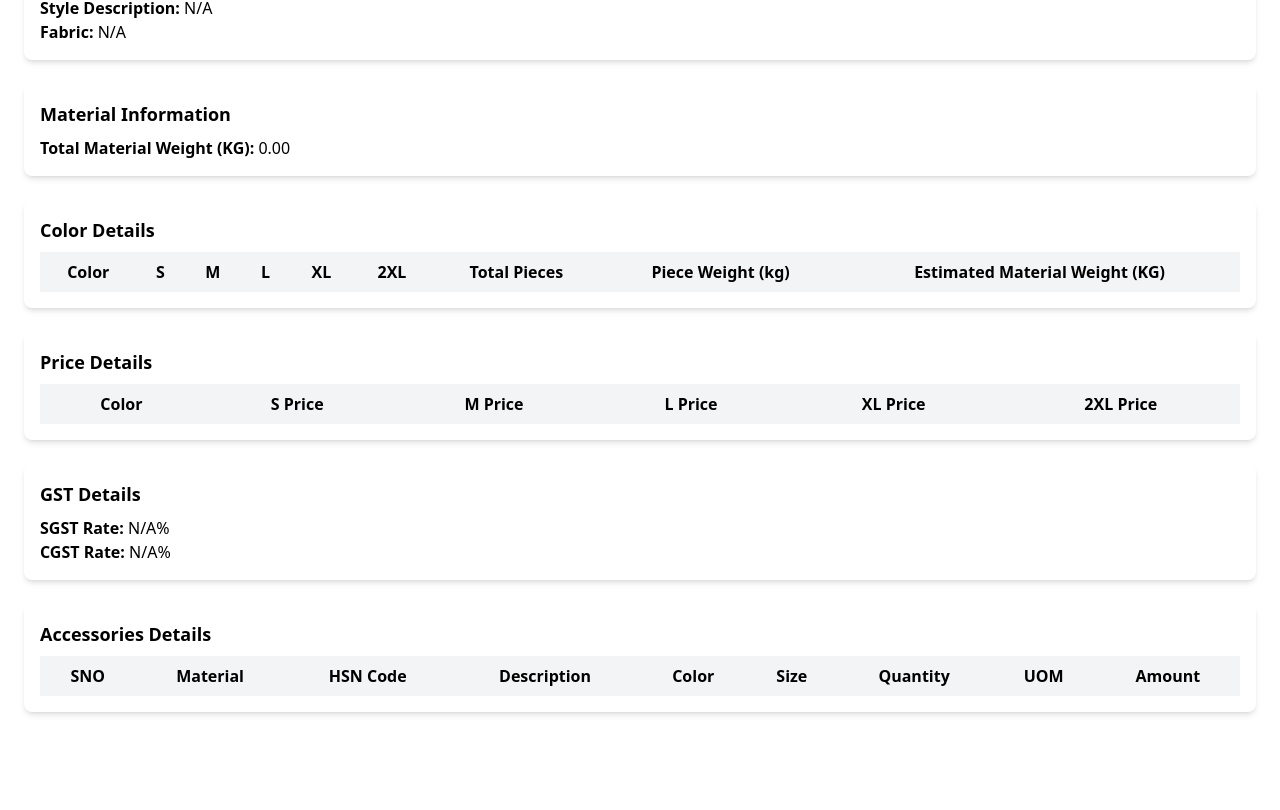
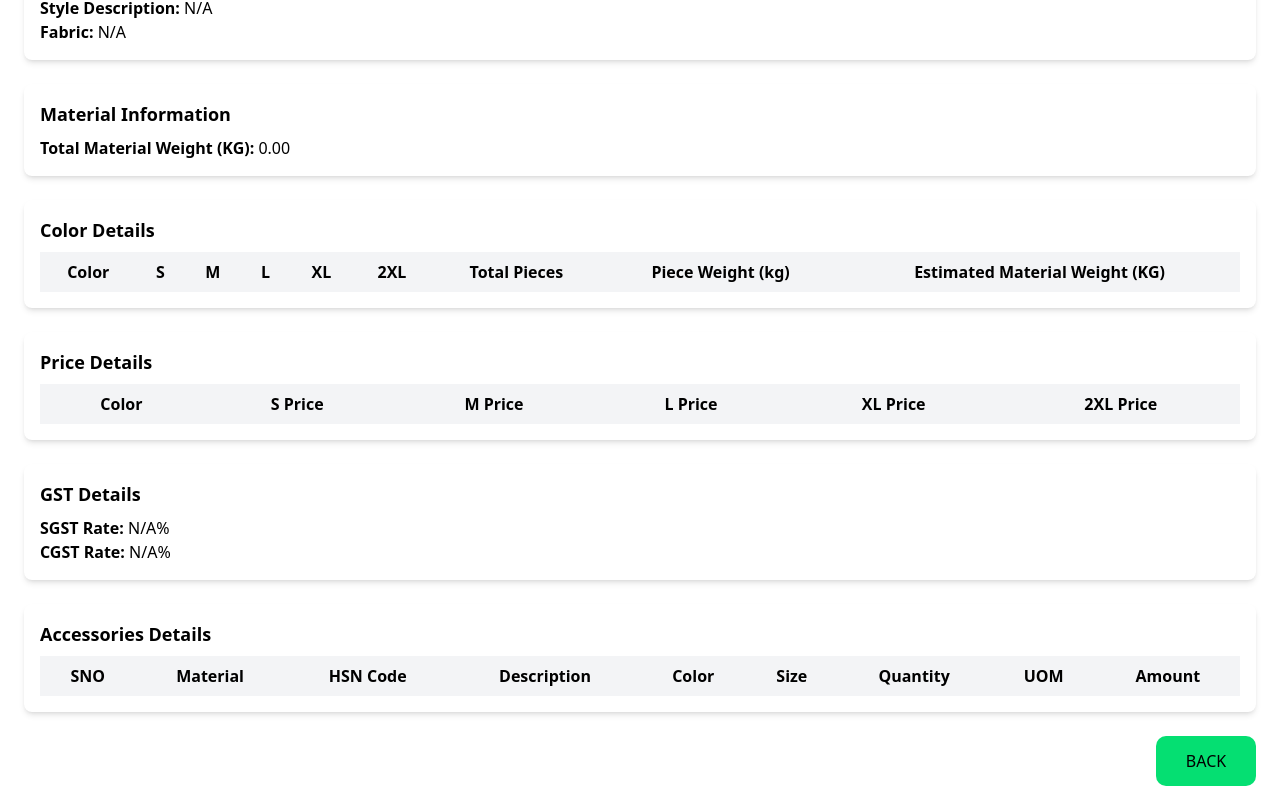
Before and after one commit to Abishek00ujj/RR-TEX-Product-, a React (Vite) app in the folder frontend/: page /product-summary in a window 1280 px wide. Shown: the part 316-1126 px from the top of the page. Before the commit the page ends 1052 px from the top, so only its background shows below. Built offline with nearby package versions, Linux system fonts and the light colour scheme.

Commit message:
Redirect done.

```diff
--- a/frontend/src/components/ProductSummary.jsx
+++ b/frontend/src/components/ProductSummary.jsx
@@ -1,8 +1,11 @@
-import React, { useEffect } from 'react';
+import React, { useEffect, useState } from 'react';
 import { useLocation } from 'react-router-dom';
 import toast from 'react-hot-toast';
+import { useNavigate } from 'react-router-dom';
 
 const ProductSummary = () => {
+    const [redirect,setRedirect]=useState(false);
+     const navigate = useNavigate();
     const location = useLocation();
     const {
         poData = {},
@@ -62,6 +65,11 @@ const ProductSummary = () => {
         // after a successful API call.
         toast.success('PO data is saved successfully!');
     }, []); // Empty dependency array means this effect runs once after the initial render
+
+    if(redirect)
+    {
+        navigate("/home");
+    }
 
     return (
         <div className="p-4 md:p-6 max-w-screen-xl mx-auto space-y-6">
@@ -205,6 +213,13 @@ const ProductSummary = () => {
                     </table>
                 </div>
             </div>
+            <div className=' flex justify-end items-center w-full h-full'>
+                <button onClick={()=>{
+                    setRedirect(true);
+                }} className='w-[100px] h-[50px] bg-green-400 rounded-[10px]'>
+                       BACK
+                </button>
+            </div>
         </div>
     );
 };
--- a/frontend/src/pages/Po.jsx
+++ b/frontend/src/pages/Po.jsx
@@ -20,10 +20,6 @@ const Po = () => {
             position: 'top-center',
             icon,
         });
-
-    const handleNext = () => {
-        navigate("/nextPage");
-    };
 
     const handlePo = () => {
         const PO = poRef.current.value.trim();
```
